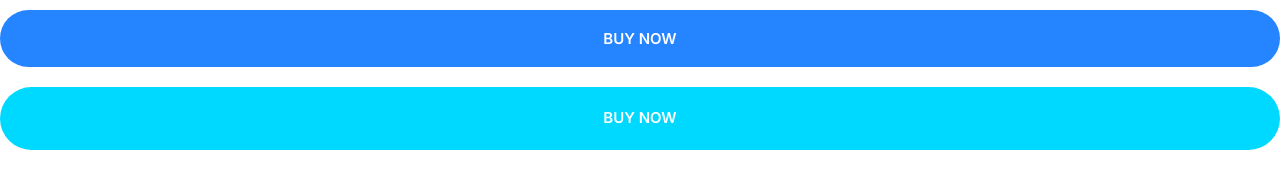
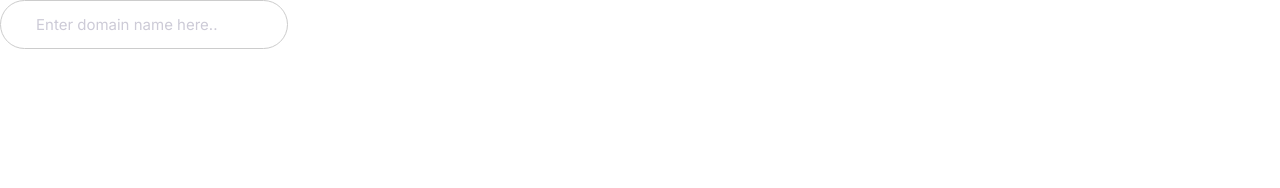
Before and after one commit to KRUT74/Nprnt, a plain HTML site: page index.html in a window 1280 px wide. Drawn offline with Linux system fonts and the light colour scheme.

Commit message:
creating inputs

```diff
--- a/css/styles.css
+++ b/css/styles.css
@@ -248,3 +248,24 @@ margin-right: 2rem;
         font-size: 1.5rem;
     }
 }
+
+/*inputs*/
+
+.input{
+    padding: 1.5rem 3.5rem;
+    border: 1px solid #ccc;
+    border-radius: 30px;
+    outline: 0;
+    color: var(--color-headings);
+    font-size: 2rem;
+}
+
+::placeholder{
+    color: #cdcbd7;
+}
+
+@media screen and (min-width:1024px){
+    .input{
+        font-size: 1.5rem;
+    }
+}
--- a/index.html
+++ b/index.html
@@ -12,7 +12,6 @@
     <link rel="stylesheet" href="/css/styles.css" />
   </head>
   <body>
-    <button class="btn btn--primary btn--block">Buy Now</button>
-    <a href="#" class="btn btn--secondary btn--block">Buy now</a>
+    <input type="text" class="input" placeholder="Enter domain name here.." />
   </body>
 </html>
```
Also changed, not shown: css/Components/Creating inputs.html (added, +1 -0 lines).
